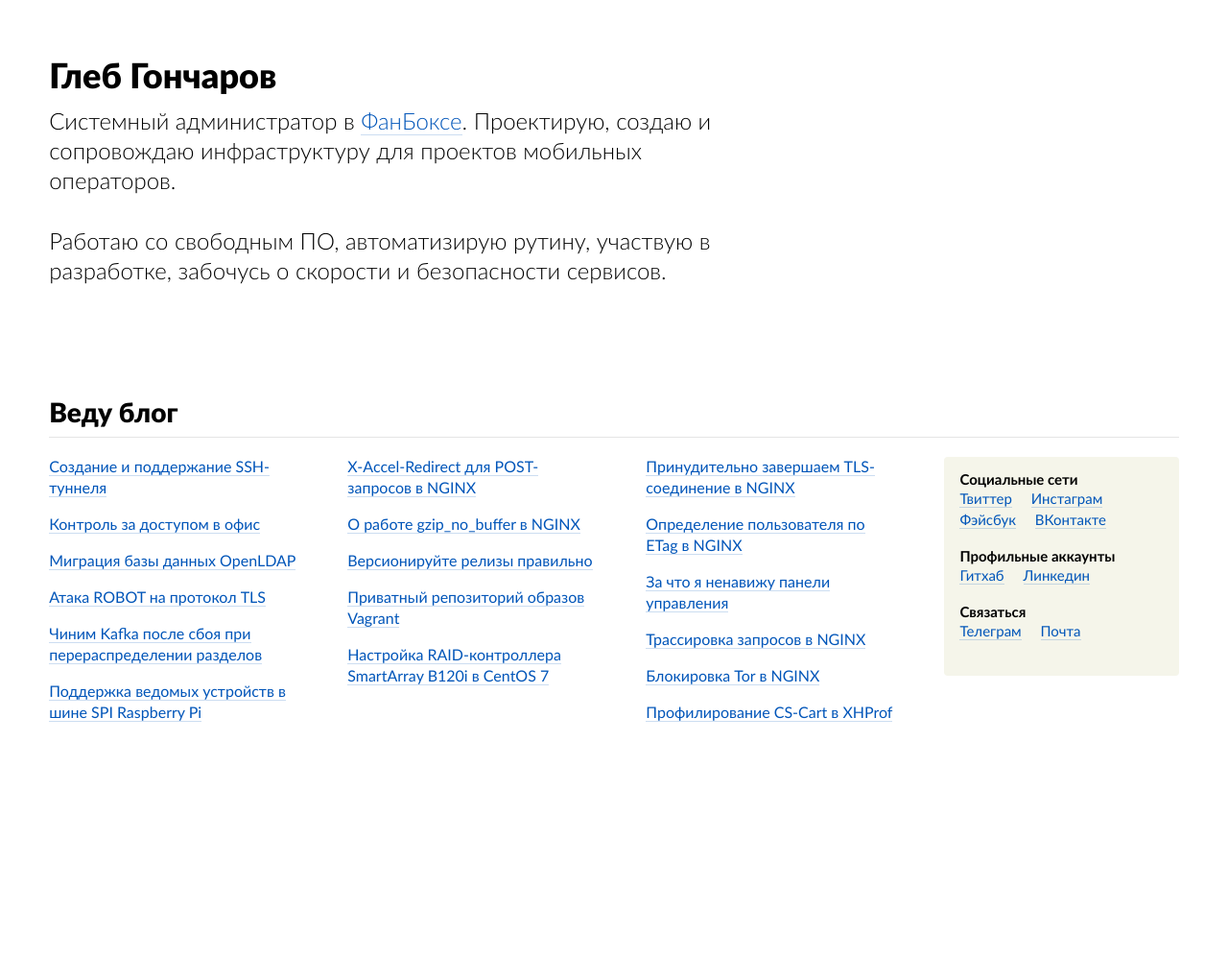
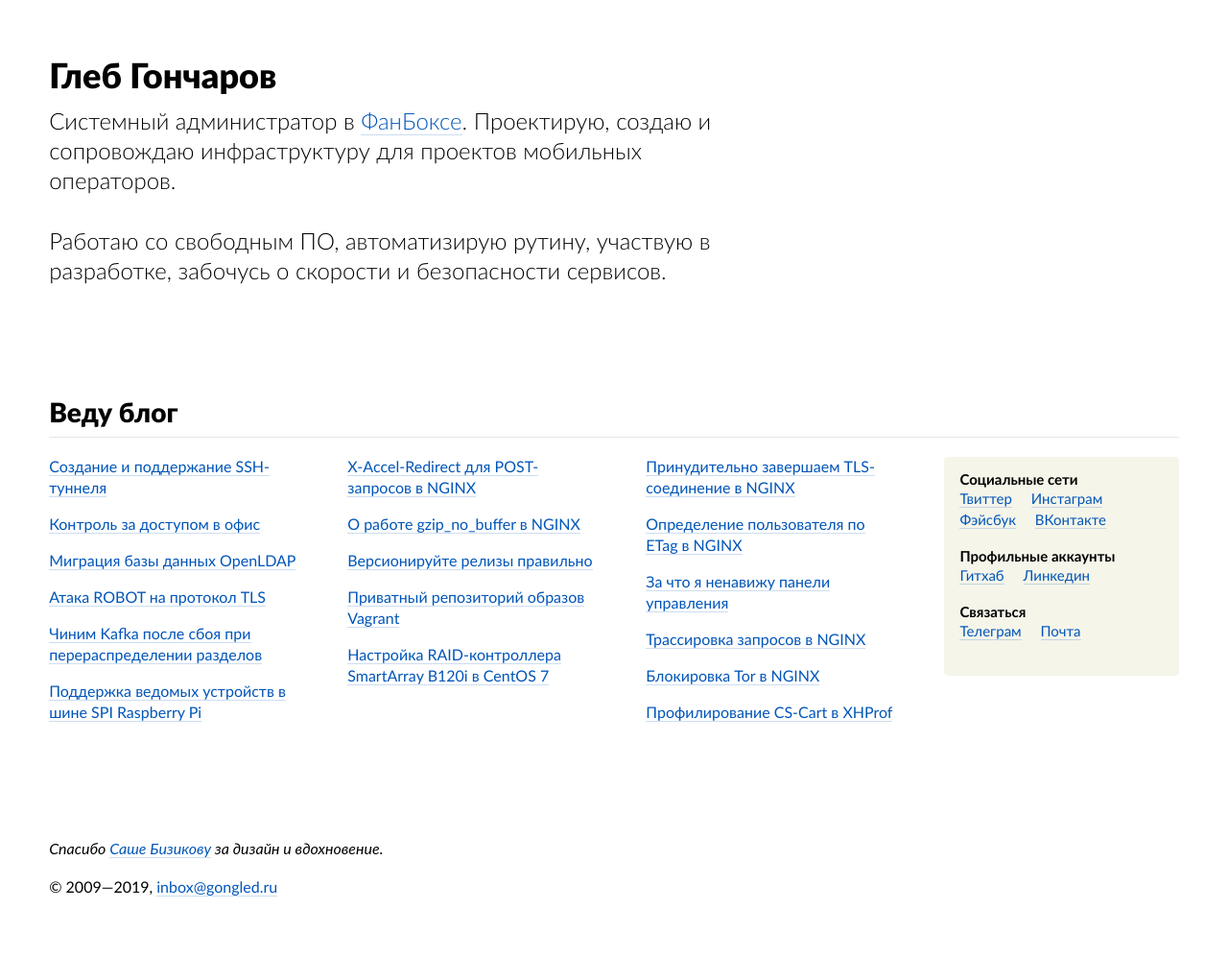
Before and after one commit to gongled/homepage, a Jekyll site: the page built from index.html, in a window 1280 px wide. Shown: the whole page at 96% size. Built offline with Jekyll 4.4.1, drawn with Linux system fonts in a browser that asks for light colours; some web fonts are replaced; before the commit the page ends 900 px from its top, so only the background shows below that.

Commit message:
Get back copyright block

```diff
--- a/_includes/main/footer.html
+++ b/_includes/main/footer.html
@@ -1 +1,13 @@
 {% include common/analytics.html %}
+
+<footer class="footer">
+    <div class="container copy">
+        <div class="cell-1-1">
+            <div class="module">
+                <p class="copy-author">
+                    <i>Спасибо <a href="http://bizikov.ru/" rel="noopener" target="_blank">Саше Бизикову</a> за дизайн и вдохновение.</i><br /><br />
+                    © 2009—{{ site.time | date: '%Y' }}, <a href="mailto:{{ site.email }}">{{ site.email }}</a></p>
+            </div>
+        </div>
+    </div>
+</footer>
```
